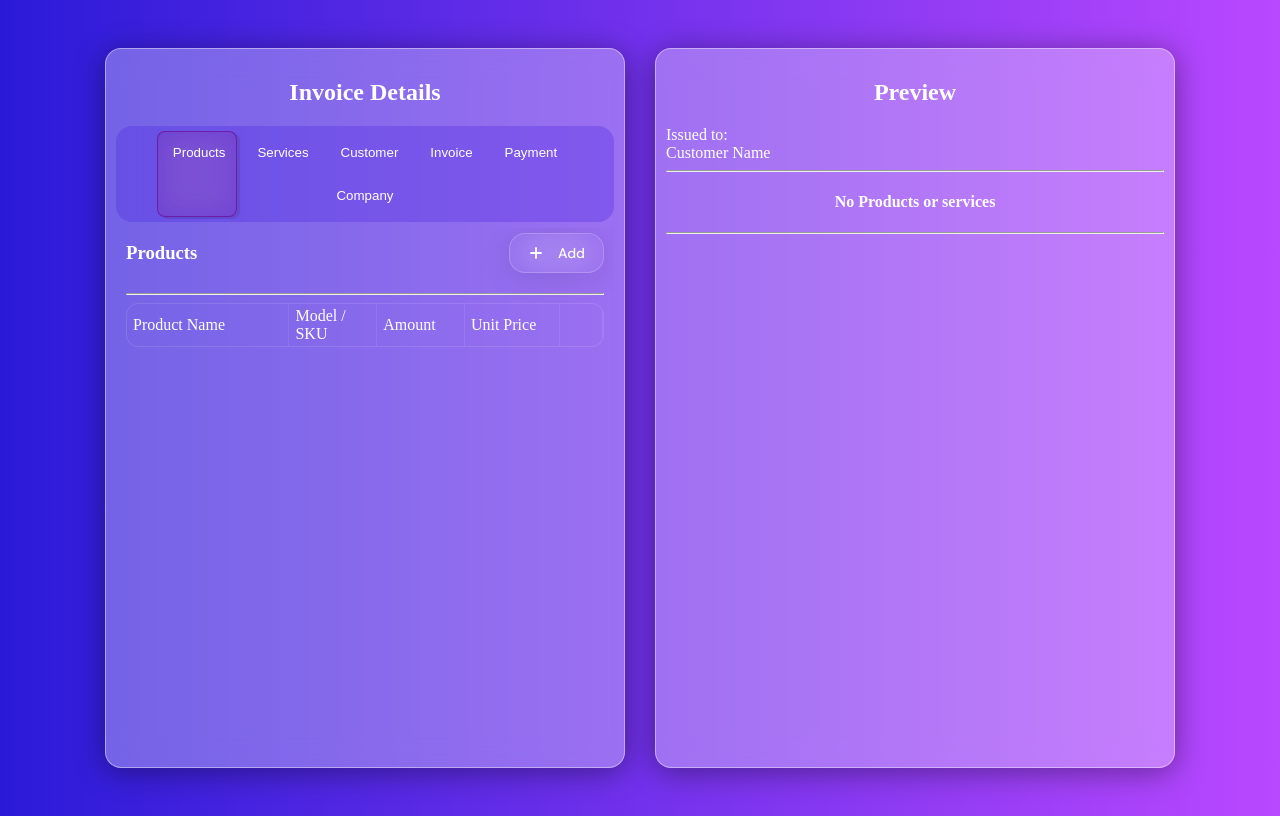
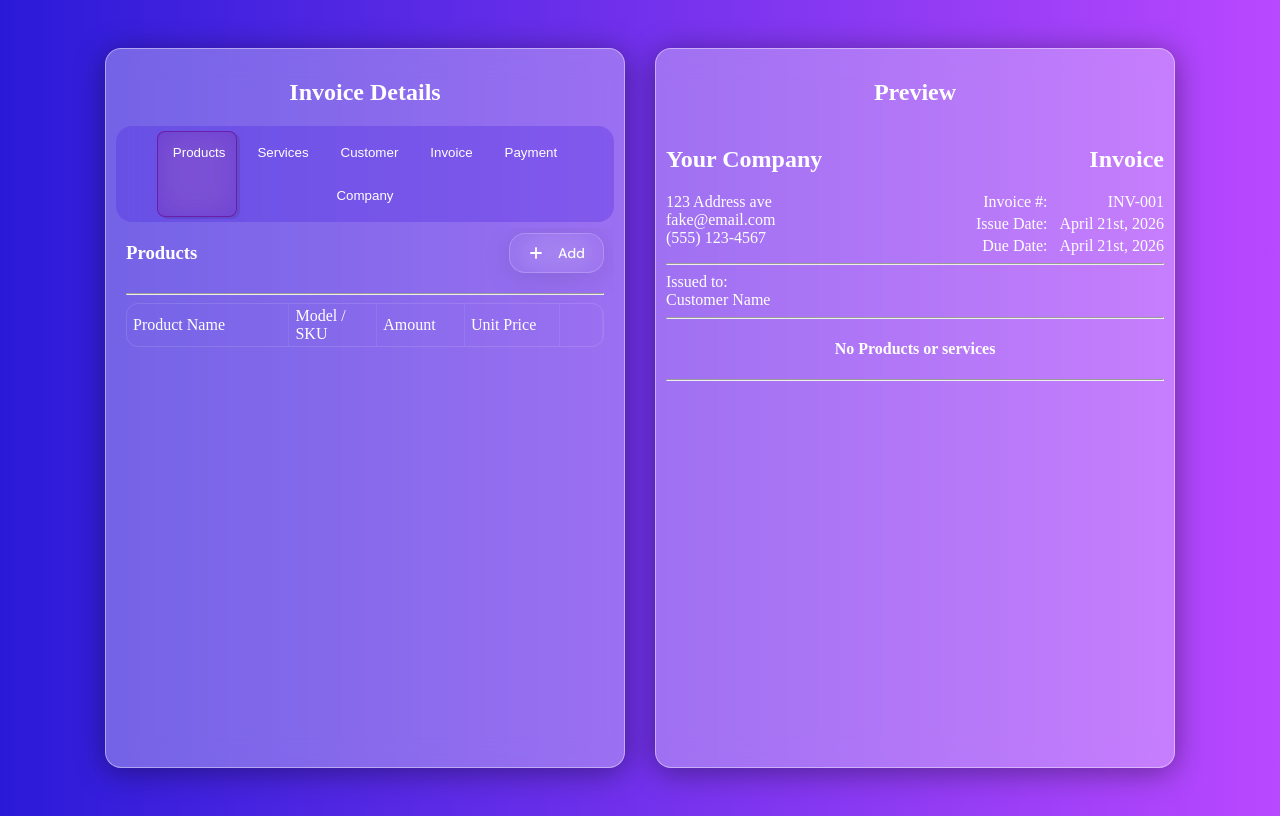
Before and after one commit to Doctor-Wraith/web-invoicer, a React (Vite) app: page / in a window 1280 px wide. Built offline with nearby package versions, Linux system fonts and the light colour scheme.

Commit message:
Added invoice to preview

```diff
--- a/package.json
+++ b/package.json
@@ -10,6 +10,7 @@
     "preview": "vite preview"
   },
   "dependencies": {
+    "date-fns": "^4.1.0",
     "react": "^19.2.4",
     "react-dom": "^19.2.4"
   },
--- a/src/App.tsx
+++ b/src/App.tsx
@@ -183,6 +183,7 @@ function App() {
               services={services}
               products={products}
               customer={customer}
+              invoiceDetails={savedInvoice}
           />
         </div>
       </div>
--- a/src/Preview/Preview.tsx
+++ b/src/Preview/Preview.tsx
@@ -1,20 +1,22 @@
 import type {ProductInformation} from "../custom components/productRow/ProductRow.tsx";
 import PreviewProducts from "./Table/PreviewProducts.tsx";
 import Total from "./Total/Total.tsx";
-import {type PercentFlat} from "../tabs/InvoiceTab"
+import {type InvoiceDetails, type PercentFlat} from "../tabs/InvoiceTab"
 import type {Currency} from "../data/currencies.tsx";
 import "./Preview.css"
 import type {Customer} from "../tabs/CustomerTab.tsx";
+import PreviewCompany from "./PreviewCompany.tsx";
+import PreviewInvoiceDetails from "./PreviewInvoiceDetails.tsx";
 
 interface PreviewProps {
     products: ProductInformation[]
     services: ProductInformation[]
     currency: Currency
     customer: Customer
+    invoiceDetails: InvoiceDetails
 }
 
-export default function Preview({
-        products, services, currency, customer}: PreviewProps) {
+export default function Preview({products, services, currency, customer, invoiceDetails}: PreviewProps) {
 
     let subTotal = 0;
     products.forEach(product => {subTotal += product.amount * product.cost})
@@ -37,6 +39,13 @@ export default function Preview({
             <div className="title-card">
                 <h2>Preview</h2>
             </div>
+            {/*Header Thing*/}
+            <div className="Preview-header" style={{display: "inline-flex", justifyContent:"space-between", width:"100%"}}>
+                <PreviewCompany />
+                <PreviewInvoiceDetails invoiceDetails={invoiceDetails}/>
+            </div>
+
+            <hr/>
 
             {/* Customer */}
             <div className="customer-preview">
--- /dev/null
+++ b/src/Preview/PreviewCompany.tsx
@@ -0,0 +1,11 @@
+
+export default function PreviewCompany() {
+    return (
+        <div style={{flex: 1}}>
+            <h2>Your Company</h2>
+            <label>123 Address ave</label><br/>
+            <label>fake@email.com</label><br/>
+            <label>(555) 123-4567</label>
+        </div>
+    )
+}
--- /dev/null
+++ b/src/Preview/PreviewInvoiceDetails.tsx
@@ -0,0 +1,47 @@
+import {format} from 'date-fns';
+import type {InvoiceDetails} from "../tabs/InvoiceTab.tsx";
+
+interface Props {
+    invoiceDetails: InvoiceDetails
+}
+
+export default function PreviewInvoiceDetails({ invoiceDetails }: Props) {
+    return (
+        <div style={{ width: "100%" , flex:1}}>
+            <h2 style={{ textAlign: "right" }}>Invoice</h2>
+
+            <div
+                style={{
+                    display: "grid",
+                    gridTemplateColumns: "auto auto",
+                    columnGap: 12,
+                    rowGap: 4,
+                    justifyContent: "end", // pushes whole block to the right
+                    textAlign: "right",
+                }}
+            >
+                <span>Invoice #:</span>
+                <span>{invoiceDetails.invoiceNumber || "INV-001"}</span>
+
+                <span>Issue Date:</span>
+                <span>{format(
+                    invoiceDetails.issueDate || new Date(),
+                    "MMMM do, yyyy"
+                )}</span>
+
+                {invoiceDetails.dueDate && (
+                    <>
+                        <span>Due Date:</span>
+                        <span>{format(invoiceDetails.dueDate, "MMMM do, yyyy")}</span>
+                    </>
+                )}
+                {invoiceDetails.paymentTerms && (
+                    <>
+                        <span>Terms of Payment</span>
+                        <span style={{ maxWidth: "200px", wordBreak: "break-word" }}>{invoiceDetails.paymentTerms}</span>
+                    </>
+                )}
+            </div>
+        </div>
+    );
+}
```
Also changed, not shown: 1 other file (tests, documents, lock files or other folders).
